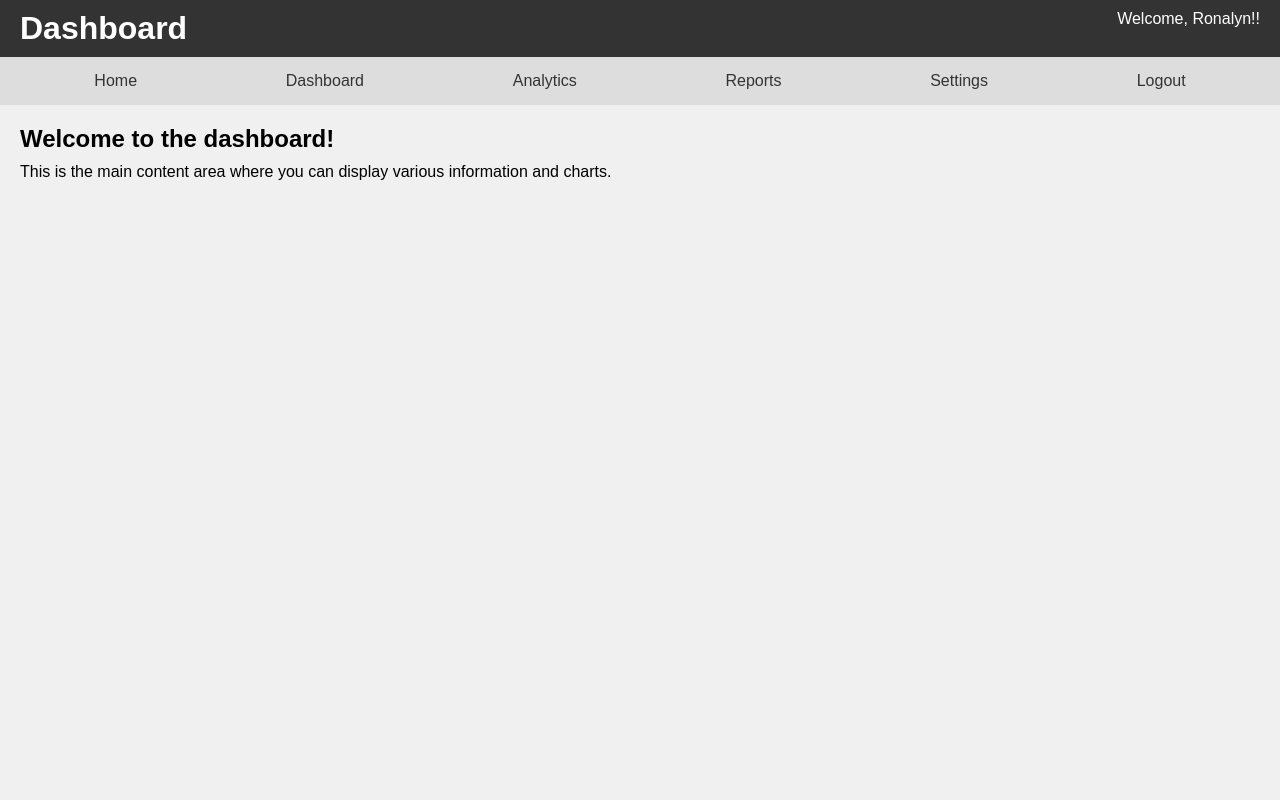
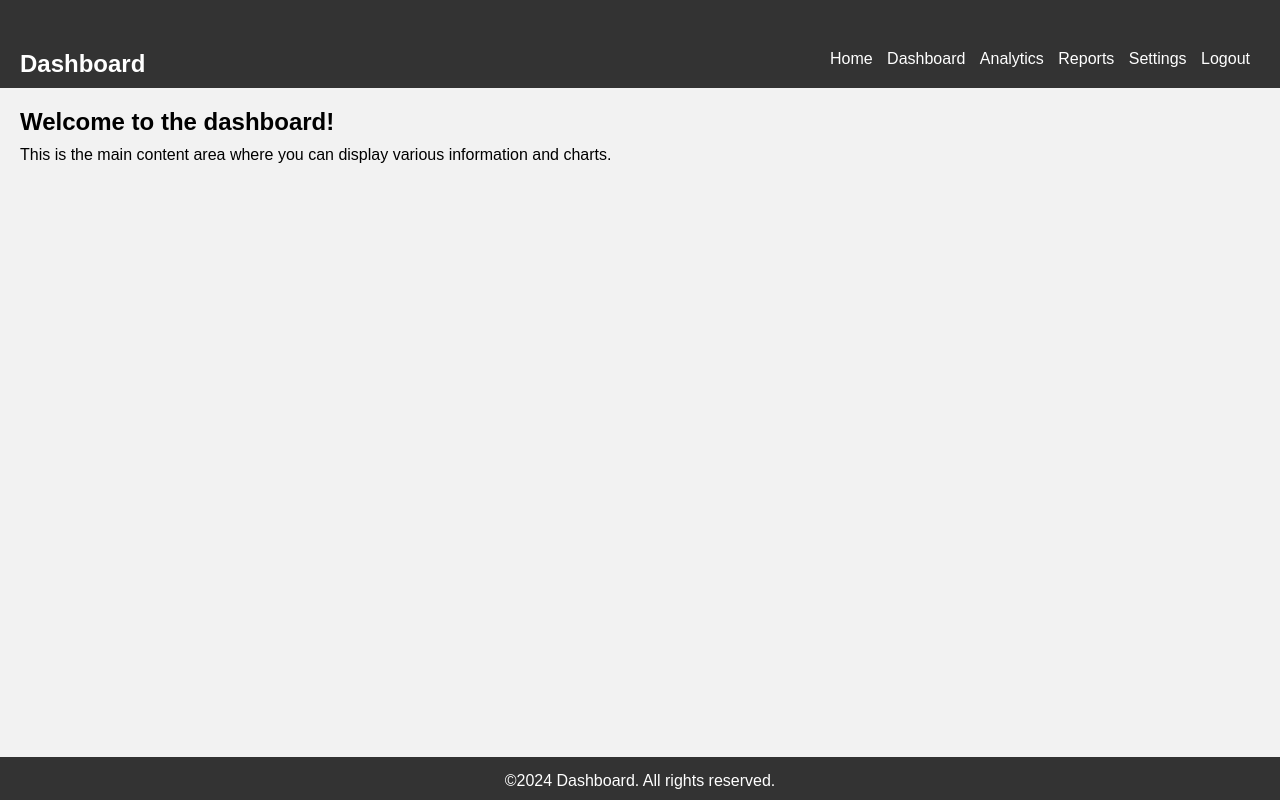
Before and after one commit to LourdesEstelle/web-systems-technologies, a plain HTML site: page Lab 2_Abalde, Lordweil E-Dashboard.html in a window 1280 px wide. Drawn offline with Linux system fonts and the light colour scheme.

Commit message:
Update ni bayot
Update AHGAHAHAHA

```diff
--- a/Lab 2_Abalde, Lordweil E-Dashboard.html
+++ b/Lab 2_Abalde, Lordweil E-Dashboard.html
@@ -1,67 +1,107 @@
 <!DOCTYPE html>
 <html>
 <head>
-	<title>Dashboard</title>
     <style>
         body {
-			font-family: Arial, sans-serif;
             margin: 0;
             padding: 0;
-			background-color: #f0f0f0;
+            font-family: Arial, sans-serif;
         }
+
+        .container {
+            display: flex;
+            flex-direction: column;
+            height: 100vh;
+        }
+
         .header {
+            display: flex;
+            justify-content: space-between;
             background-color: #333;
             color: #fff;
             padding: 10px 20px;
-			display: flex;
-			justify-content: space-between;
         }
-		.header h1 {
+
+        .welcome {
+            margin-top: 5px;
+        }
+
+        .nav ul {
+            list-style-type: none;
             margin: 0;
+            padding: 0;
+            text-align: left; /* Aligns the navigation links to the left */
         }
-		.nav {
-			background-color: #ddd;
-			padding: 10px 20px;
-			display: flex;
-			justify-content: space-around;
-			align-items: center;
+
+        .nav li {
+            display: inline;
+            margin-right: 10px;
         }
+
         .nav a {
-			color: #333;
+            color: #fff;
             text-decoration: none;
-			padding: 5px;
         }
-		.nav a:hover {
-			background-color: #ccc;
+
+        .content {
+            flex: 1;
+            padding: 20px;
+            background-color: #f2f2f2;
         }
-		.main {
-			padding: 20px;
-		}
-		.main h2 {
-			margin: 0;
+
+        .dashboard-header {
+            font-size: 24px;
+            font-weight: bold;
             margin-bottom: 10px;
         }
-		.main p {
-			margin: 0;
+
+        .dashboard-content {
+            font-size: 16px;
+        }
+
+        .footer {
+            background-color: #333;
+            color: #fff;
+            padding: 10px 20px;
+            text-align: center;
+        }
+
+        .copyright {
+            margin-top: 5px;
+        }
+
+        .header {
+            padding-top: 50px;
+        }
+
+        .header-text {
+            font-size: 24px;
+            font-weight: bold;
         }
     </style>
 </head>
 <body>
+    <div class="container">
         <div class="header">
-		<h1>Dashboard</h1>
-		<div>Welcome, Ronalyn!!</div>
+            <span class="header-text">Dashboard</span>
+            <div class="nav">
+                <ul>
+                    <li><a href="#">Home</a></li>
+                    <li><a href="#">Dashboard</a></li>
+                    <li><a href="#">Analytics</a></li>
+                    <li><a href="#">Reports</a></li>
+                    <li><a href="#">Settings</a></li>
+                    <li><a href="Lab 2_Abalde, Lordweil E.html">Logout</a></li>
+                </ul>
             </div>
-	<div class="nav">
-		<a href="#">Home</a>
-		<a href="#">Dashboard</a>
-		<a href="#">Analytics</a>
-		<a href="#">Reports</a>
-		<a href="#">Settings</a>
-		<a href="Lab 2_Abalde, Lordweil E.html">Logout</a>
         </div>
-	<div class="main">
-		<h2>Welcome to the dashboard!</h2>
-		<p>This is the main content area where you can display various information and charts.</p>
+        <div class="content">
+            <div class="dashboard-header">Welcome to the dashboard!</div>
+            <div class="dashboard-content">This is the main content area where you can display various information and charts.</div>
+        </div>
+        <div class="footer">
+            <div class="copyright">&copy;2024 Dashboard. All rights reserved.</div>
+        </div>
     </div>
 </body>
 </html>
```
Lines whose indentation alone changed are shown as unchanged.
